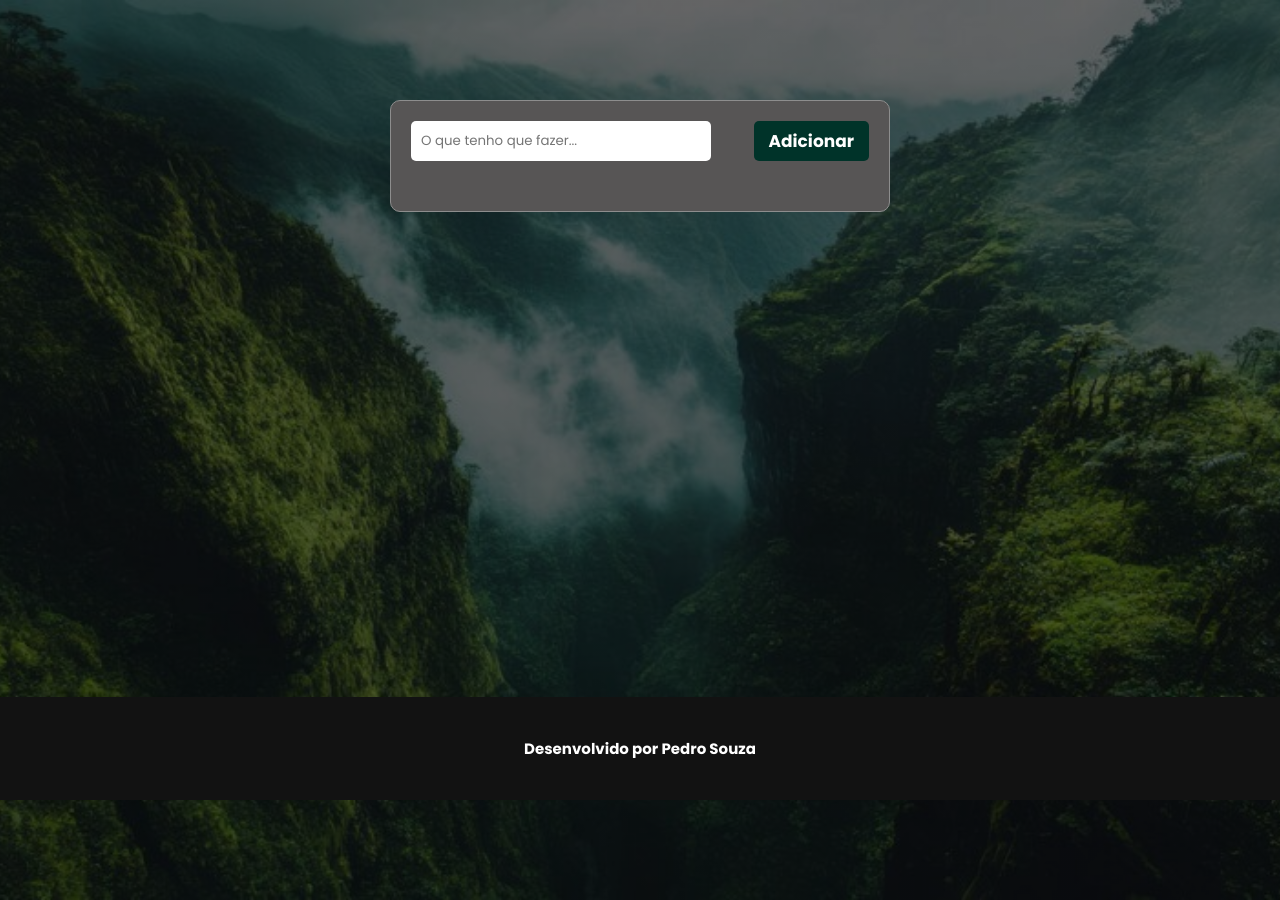
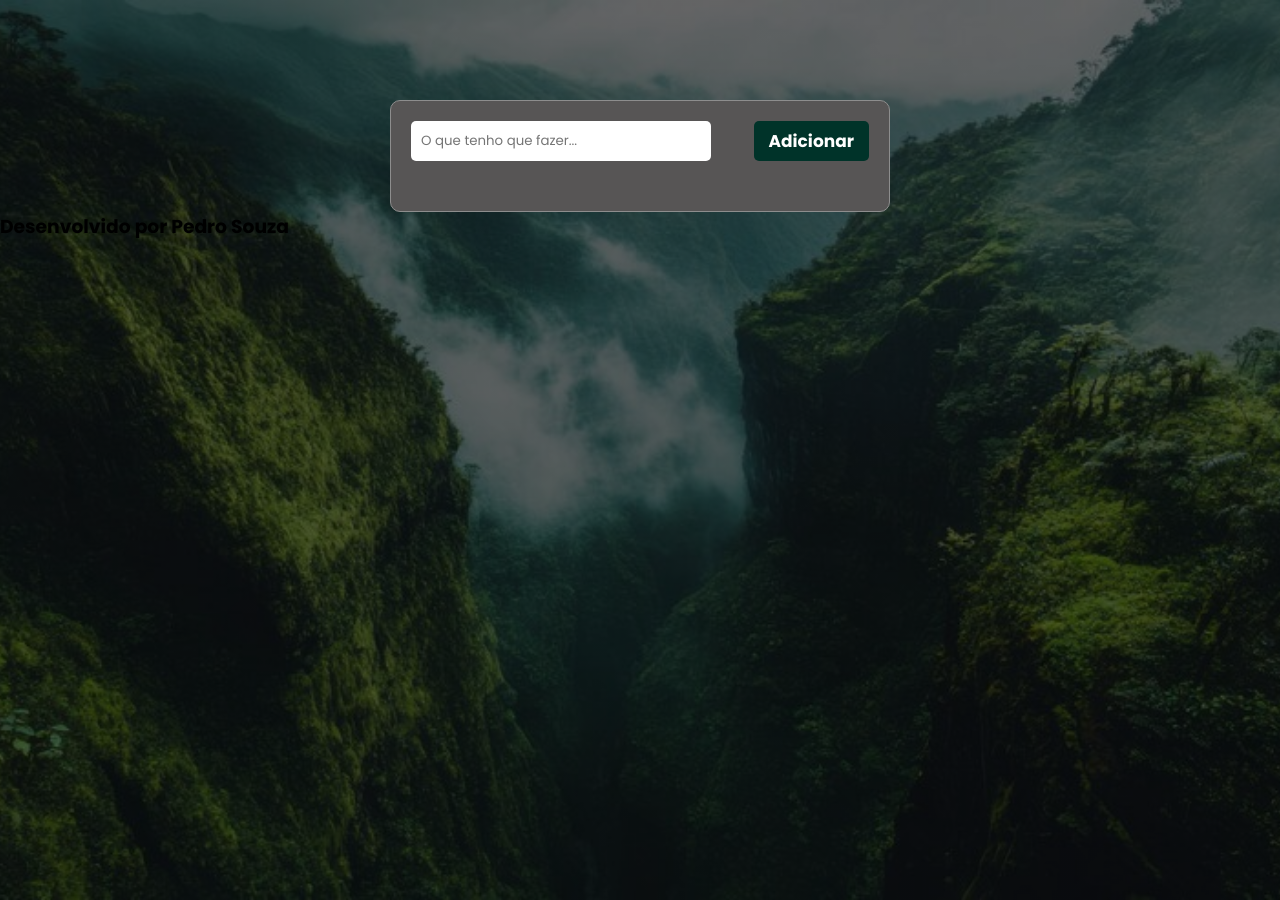
Before and after one commit to PedroFront3/Tasks, a plain HTML site: page index.html in a window 1280 px wide. Drawn offline with Linux system fonts and the light colour scheme.

Commit message:
Update style.css

```diff
--- a/css/style.css
+++ b/css/style.css
@@ -99,20 +99,5 @@ img {
     padding-left: 10px;
   }
 }
-footer.footer {
-  width: 100%;
-  padding: 40px 0;
-  position: absolute;
-  bottom: 0;
-  background-color: #121212;
-}
 
-.autor {
-  text-align: center;
-}
-
-.autor h3 {
-  color: white;
-  font-size: 15px;
-  font-weight: bold;
 }/*# sourceMappingURL=style.css.map */
```
